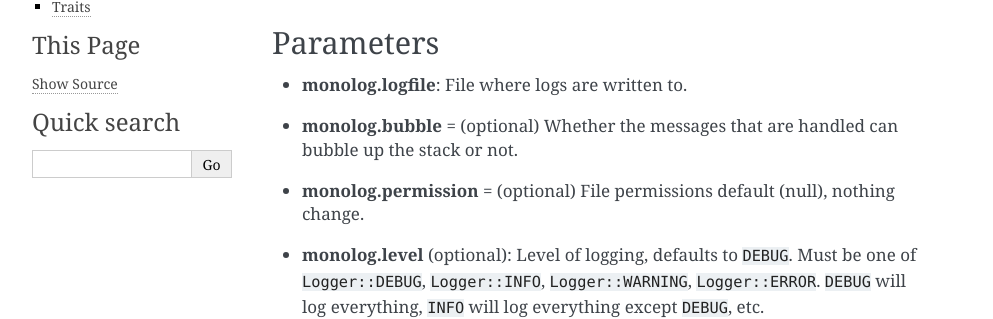
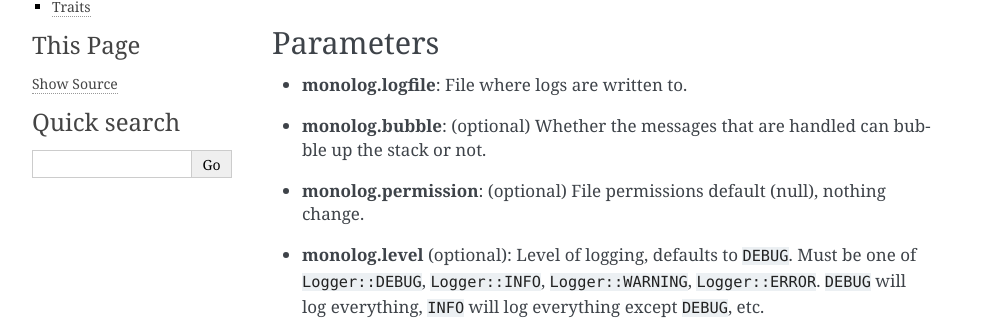
Before and after one commit to silexphp/Silex, a Sphinx documentation site: the page built from doc/providers/monolog.rst, in a window 1280 px wide. Shown: the part 224-543 px from the top of the page, without its empty margins (148-1141 px from the left). Built offline with Sphinx 7.4.7, drawn with Linux system fonts in a browser that asks for light colours.

Commit message:
More tweaks

```diff
--- a/doc/providers/monolog.rst
+++ b/doc/providers/monolog.rst
@@ -12,8 +12,8 @@ Parameters
 ----------
 
 * **monolog.logfile**: File where logs are written to.
-* **monolog.bubble** = (optional) Whether the messages that are handled can bubble up the stack or not.
-* **monolog.permission** = (optional) File permissions default (null), nothing change.
+* **monolog.bubble**: (optional) Whether the messages that are handled can bubble up the stack or not.
+* **monolog.permission**: (optional) File permissions default (null), nothing change.
 
 * **monolog.level** (optional): Level of logging, defaults
   to ``DEBUG``. Must be one of ``Logger::DEBUG``, ``Logger::INFO``,
--- a/doc/providers/security.rst
+++ b/doc/providers/security.rst
@@ -74,7 +74,7 @@ Registering
     booted. So, if you want to use it outside of the handling of a request,
     don't forget to call ``boot()`` first::
 
-        $application->boot();
+        $app->boot();
 
 .. caution::
 
```
